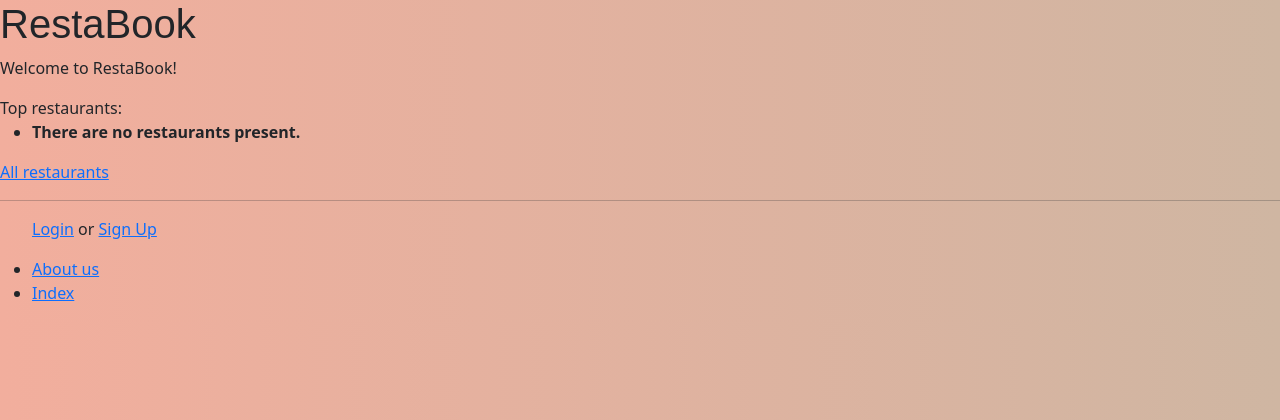
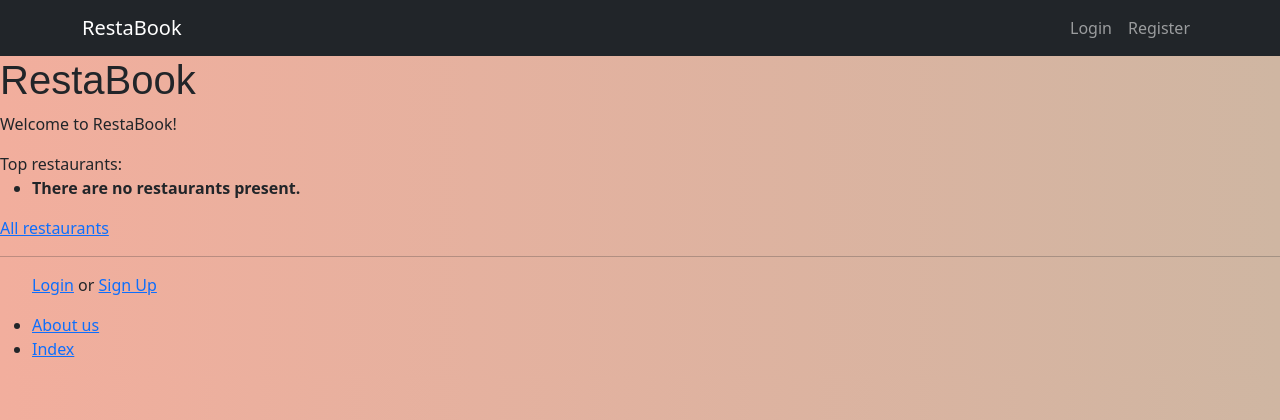
Before and after one commit to PeterDaGrape/RestaBook, a Django app: page / in a window 1280 px wide. Shown: the top 420 px of the page. Run offline with Django 3.2, Linux system fonts and the light colour scheme; data that the repository does not hold is empty.

Commit message:
added simple navbar

```diff
--- a/templates/app/base.html
+++ b/templates/app/base.html
@@ -17,6 +17,29 @@
     </head>
 
     <body>
+
+        <!-- Navbar -->
+        <nav class="navbar navbar-expand-lg navbar-dark bg-dark">
+            <div class="container">
+                <a class="navbar-brand" href="{% url 'app:index' %}">RestaBook</a>
+                <button class="navbar-toggler" type="button" data-bs-toggle="collapse" data-bs-target="#navbarNav">
+                    <span class="navbar-toggler-icon"></span>
+                </button>
+                <div class="collapse navbar-collapse" id="navbarNav">
+                    <ul class="navbar-nav ms-auto">
+                        {% if user.is_authenticated %}
+                            <li class="nav-item"><a class="nav-link" href="#">Welcome, {{ user.username }}</a></li>
+                            <li class="nav-item"><a class="nav-link" href="{% url 'app:logout' %}">Logout</a></li>
+                        {% else %}
+                            <li class="nav-item"><a class="nav-link" href="{% url 'app:login' %}">Login</a></li>
+                            <li class="nav-item"><a class="nav-link" href="{% url 'app:register' %}">Register</a></li>
+                        {% endif %}
+                    </ul>
+                </div>
+            </div>
+        </nav>
+
+
 
         <div>
             {% block body_block %}
```
